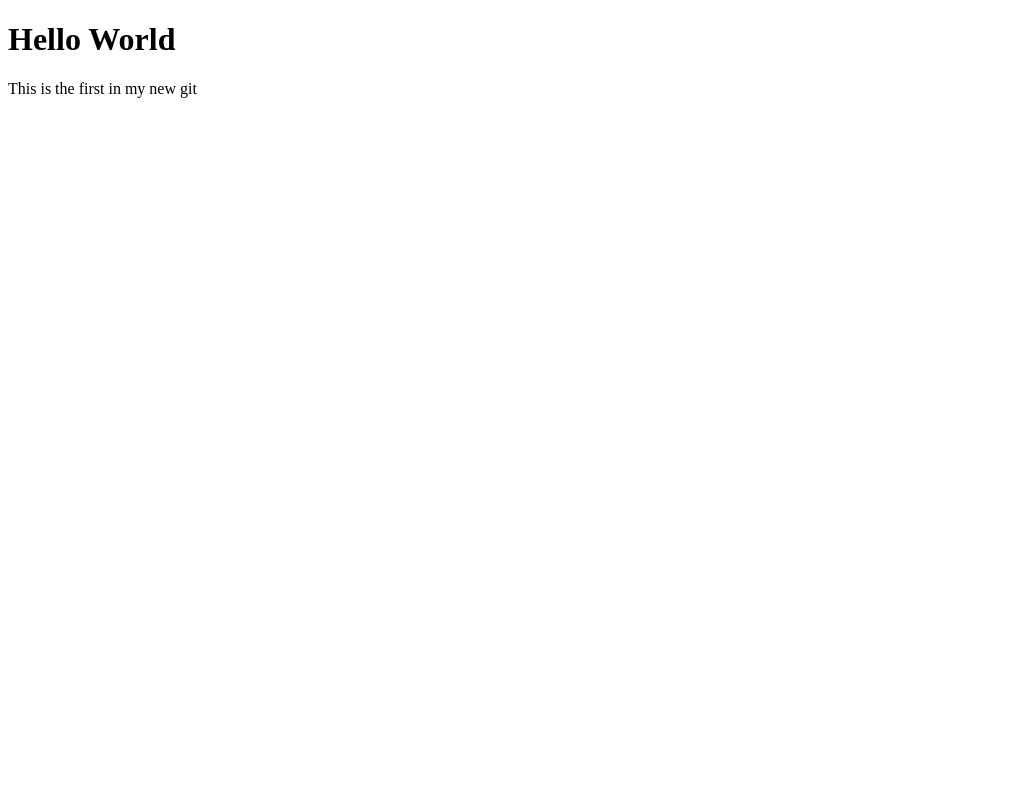
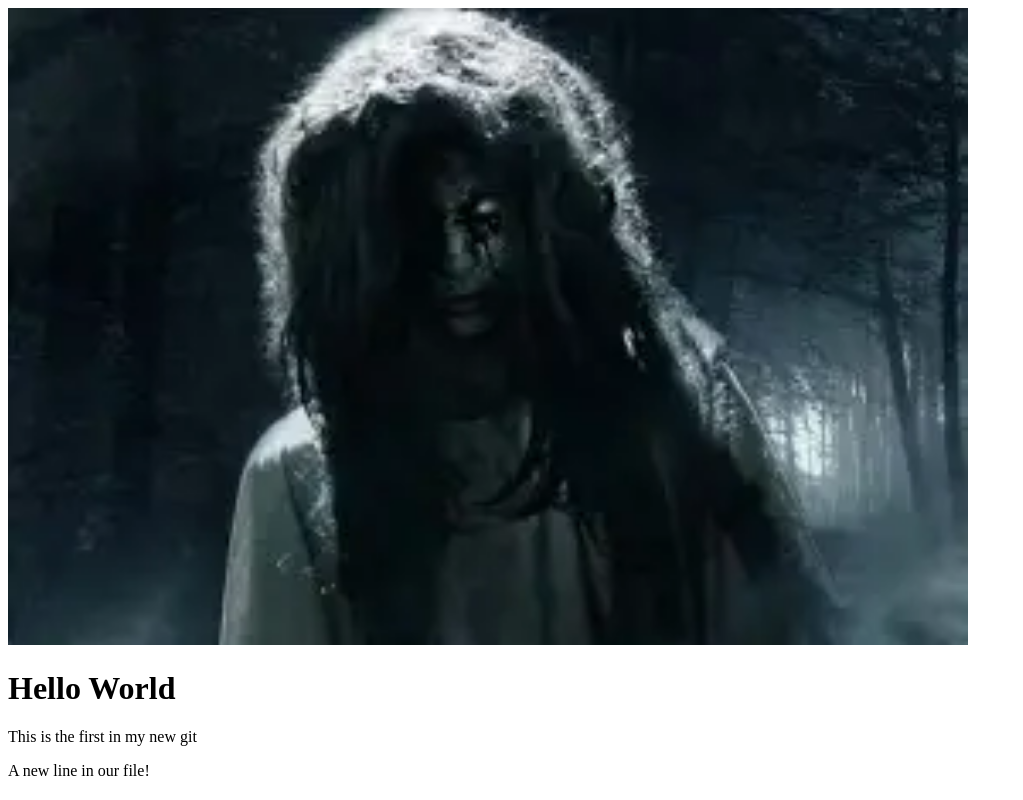
Before and after one commit to jwiqd/hello-world, a plain HTML site: page index.html in a window 1280 px wide. Shown: the whole page, without its empty margins (0-1023 px from the left). Drawn offline with Linux system fonts and the light colour scheme.

Commit message:
added image to hello world

```diff
--- a/index.html
+++ b/index.html
@@ -4,9 +4,18 @@
     <meta charset="UTF-8" />
     <meta name="viewport" content="width=device-width, initial-scale=1.0" />
     <title>Hello World</title>
+    <link rel="stylesheet" href="style.css" />
   </head>
   <body>
+    <div>
+      <img
+        src="img_hello_world.webp"
+        alt="Hello World from Space"
+        style="width: 100%; max-width: 960px"
+      />
+    </div>
     <h1>Hello World</h1>
     <p>This is the first in my new git</p>
+    <p>A new line in our file!</p>
   </body>
 </html>
```
Also changed, not shown: img_hello_world.webp (added).
